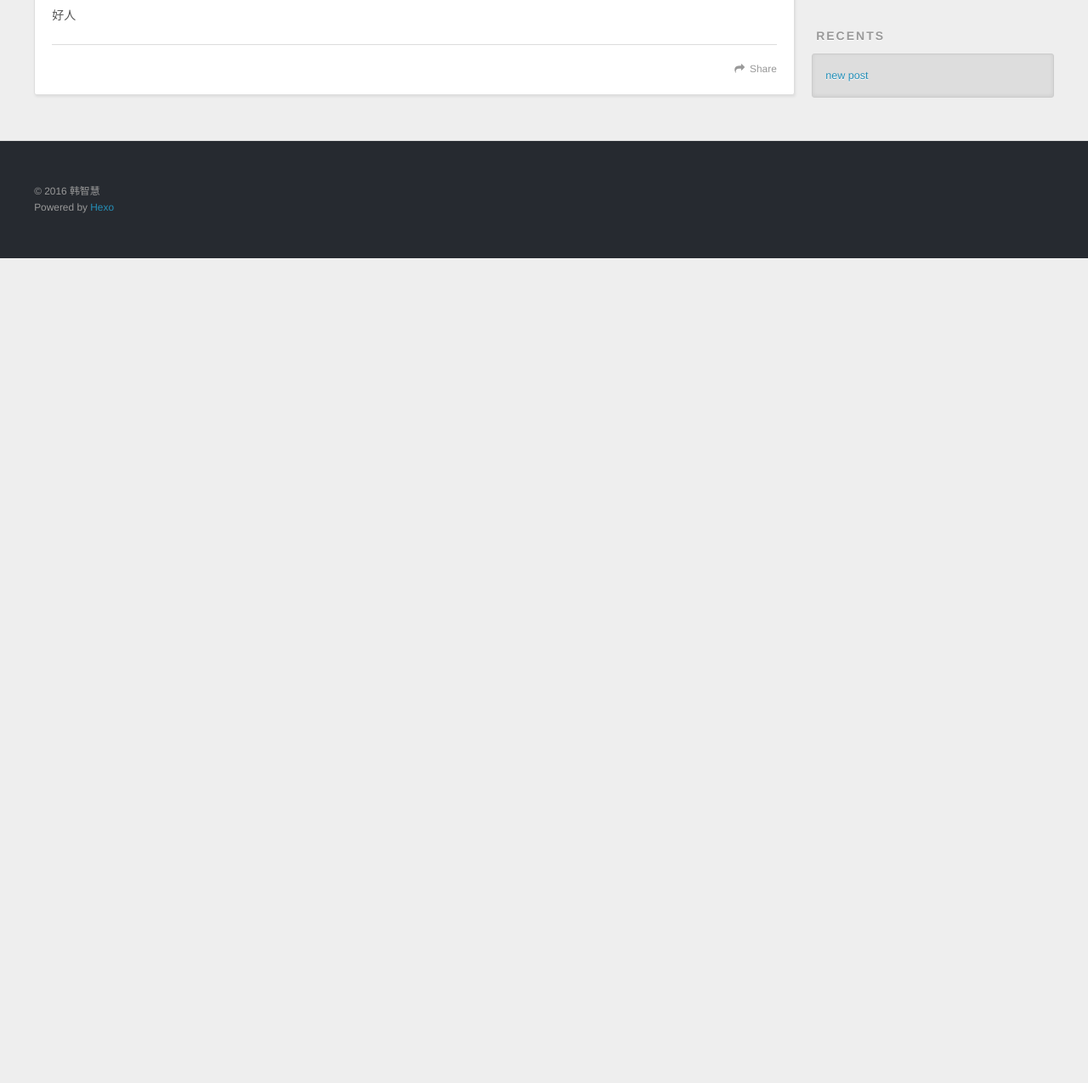
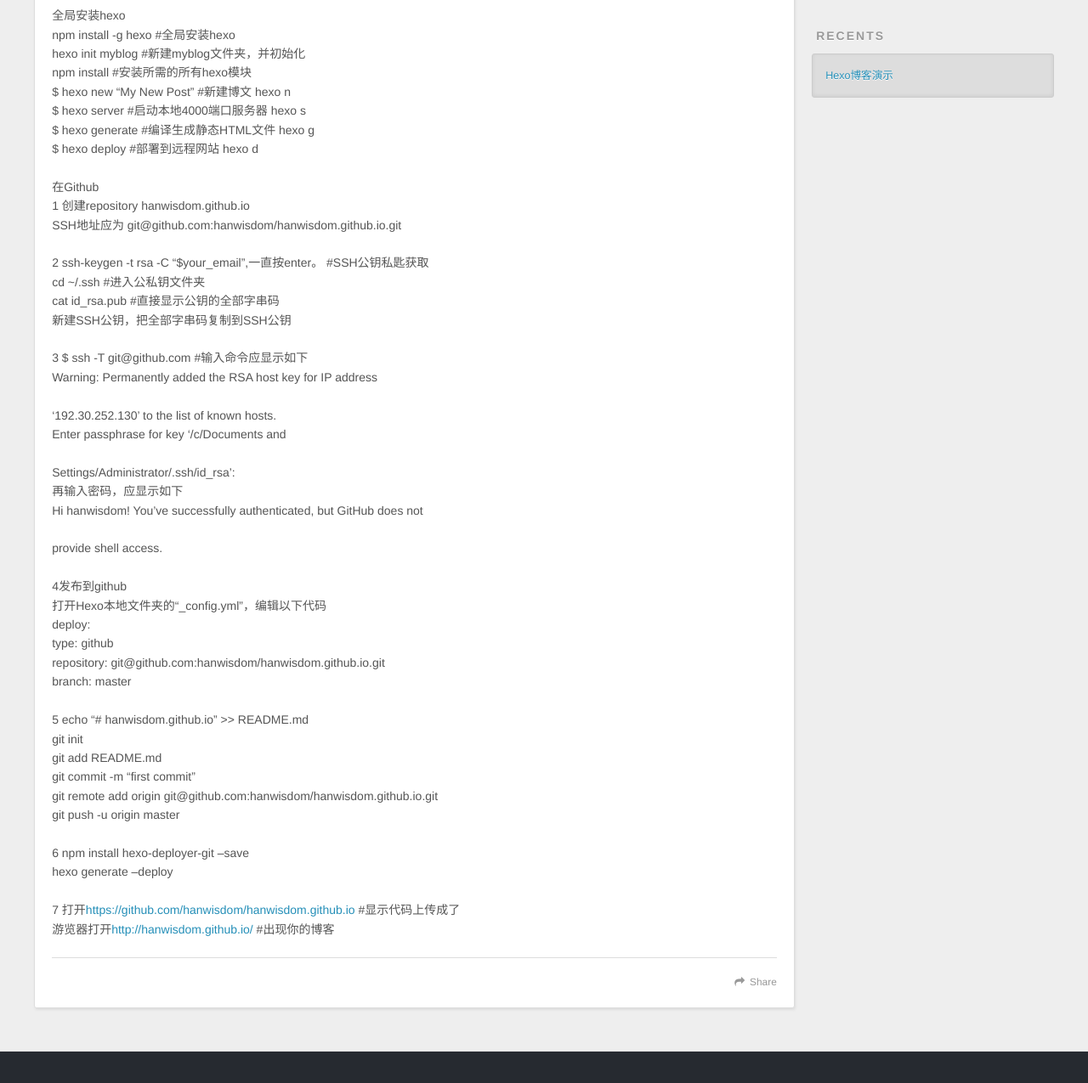
Before and after one commit to hanwisdom/hanwisdom.github.io, a plain HTML site: page 2016/02/03/new-post/index.html in a window 1280 px wide. Shown: the part 446-1721 px from the top of the page at 85% size. Before the commit the page ends 800 px from the top, so only its background shows below. Drawn offline with nearby package versions, Linux system fonts and the light colour scheme.

Commit message:
Site updated: 2016-02-03 15:25:19

```diff
--- a/2016/02/03/new-post/index.html
+++ b/2016/02/03/new-post/index.html
@@ -3,18 +3,18 @@
 <head>
   <meta charset="utf-8">
 
-  <title>new post | 韩智慧的博客</title>
+  <title>Hexo博客演示 | 韩智慧的博客</title>
   <meta name="viewport" content="width=device-width, initial-scale=1, maximum-scale=1">
-  <meta name="description" content="好人">
+  <meta name="description" content="全局安装hexonpm install -g hexo #全局安装hexohexo init myblog #新建myblog文件夹，并初始化npm install #安装所需的所有hexo模块$ hexo new “My New Post” #新建博文 hexo n$ hexo server #启动本地4000端口服务器 hexo s$ hexo generate #编译生成静态HTML文件 h">
 <meta property="og:type" content="article">
-<meta property="og:title" content="new post">
+<meta property="og:title" content="Hexo博客演示">
 <meta property="og:url" content="http://yoursite.com/2016/02/03/new-post/index.html">
 <meta property="og:site_name" content="韩智慧的博客">
-<meta property="og:description" content="好人">
-<meta property="og:updated_time" content="2016-02-03T06:55:08.000Z">
+<meta property="og:description" content="全局安装hexonpm install -g hexo #全局安装hexohexo init myblog #新建myblog文件夹，并初始化npm install #安装所需的所有hexo模块$ hexo new “My New Post” #新建博文 hexo n$ hexo server #启动本地4000端口服务器 hexo s$ hexo generate #编译生成静态HTML文件 h">
+<meta property="og:updated_time" content="2016-02-03T07:24:46.000Z">
 <meta name="twitter:card" content="summary">
-<meta name="twitter:title" content="new post">
-<meta name="twitter:description" content="好人">
+<meta name="twitter:title" content="Hexo博客演示">
+<meta name="twitter:description" content="全局安装hexonpm install -g hexo #全局安装hexohexo init myblog #新建myblog文件夹，并初始化npm install #安装所需的所有hexo模块$ hexo new “My New Post” #新建博文 hexo n$ hexo server #启动本地4000端口服务器 hexo s$ hexo generate #编译生成静态HTML文件 h">
 
     <link rel="alternative" href="/atom.xml" title="韩智慧的博客" type="application/atom+xml">
 
@@ -74,7 +74,7 @@
 
 
     <h1 class="article-title" itemprop="name">
-      new post
+      Hexo博客演示
     </h1>
 
 
@@ -82,7 +82,17 @@
 
     <div class="article-entry" itemprop="articleBody">
 
-        <p>好人</p>
+        <p>全局安装hexo<br>npm install -g hexo #全局安装hexo<br>hexo init myblog #新建myblog文件夹，并初始化<br>npm install #安装所需的所有hexo模块<br>$ hexo new “My New Post” #新建博文 hexo n<br>$ hexo server #启动本地4000端口服务器 hexo s<br>$ hexo generate #编译生成静态HTML文件 hexo g<br>$ hexo deploy #部署到远程网站 hexo d</p>
+<p>在Github<br>1 创建repository hanwisdom.github.io<br>SSH地址应为 git@github.com:hanwisdom/hanwisdom.github.io.git</p>
+<p>2 ssh-keygen -t rsa -C “$your_email”,一直按enter。 #SSH公钥私匙获取<br>  cd ~/.ssh #进入公私钥文件夹<br>  cat id_rsa.pub #直接显示公钥的全部字串码<br>  新建SSH公钥，把全部字串码复制到SSH公钥</p>
+<p>3 $ ssh -T git@github.com #输入命令应显示如下<br>Warning: Permanently added the RSA host key for IP address </p>
+<p>‘192.30.252.130’ to the list of known hosts.<br>Enter passphrase for key ‘/c/Documents and </p>
+<p>Settings/Administrator/.ssh/id_rsa’:<br>再输入密码，应显示如下<br>Hi hanwisdom! You’ve successfully authenticated, but GitHub does not </p>
+<p>provide shell access.</p>
+<p>4发布到github<br>打开Hexo本地文件夹的“_config.yml”，编辑以下代码<br>deploy:<br>    type: github<br>    repository: git@github.com:hanwisdom/hanwisdom.github.io.git<br>    branch: master </p>
+<p>5 echo “# hanwisdom.github.io” &gt;&gt; README.md<br>  git init<br>  git add README.md<br>  git commit -m “first commit”<br>  git remote add origin git@github.com:hanwisdom/hanwisdom.github.io.git<br>  git push -u origin master</p>
+<p>6 npm install hexo-deployer-git –save<br>  hexo generate –deploy</p>
+<p>7 打开<a href="https://github.com/hanwisdom/hanwisdom.github.io" target="_blank" rel="external">https://github.com/hanwisdom/hanwisdom.github.io</a> #显示代码上传成了<br>  游览器打开<a href="http://hanwisdom.github.io/" target="_blank" rel="external">http://hanwisdom.github.io/</a> #出现你的博客</p>
 
 
     </div>
@@ -123,7 +133,7 @@
       <ul>
 
           <li>
-            <a href="/2016/02/03/new-post/">new post</a>
+            <a href="/2016/02/03/new-post/">Hexo博客演示</a>
           </li>
 
       </ul>
```
Also changed, not shown: archives/2016/02/index.html (+2 -2 lines), archives/2016/index.html (+2 -2 lines), archives/index.html (+2 -2 lines), index.html (+13 -3 lines).
